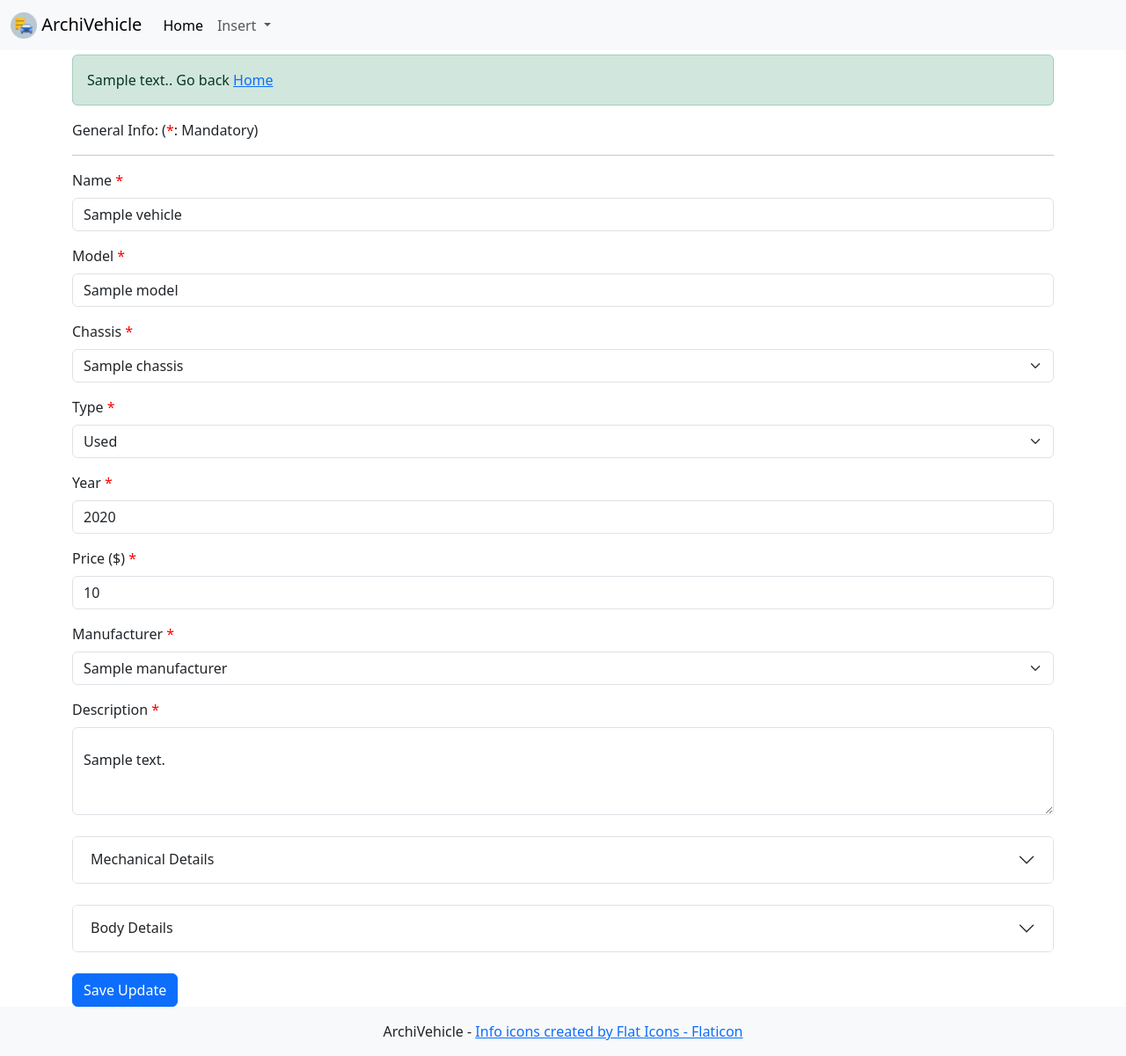
After one commit to Tensa53/archivehicle, a Flask app: template templates/update_vehicle.html in a window 1280 px wide. The commit adds this page. Shown: the whole page at 88% size. Run offline with Flask 3, Linux system fonts and the light colour scheme; the template is opened without the code that fills it: most values are stand-ins (such as "Sample title", 1, 10 or a date in 2020).

Commit message:
Initial implementation of update vehicle feature

```diff
--- a/app.py
+++ b/app.py
@@ -40,13 +40,13 @@ def get_image_path_chassis(chassis):
             return "../static/img/vehicle_sample_pickup-truck.png"
         case "Sedan":
             return "../static/img/vehicle_sample_sedan.png"
-        case "Suv":
+        case "SUV":
             return "../static/img/vehicle_sample_suv.png"
         case "Van":
             return "../static/img/vehicle_sample_van.png"
 
 
-def get_mechanical_details_filled(form):
+def get_mechanical_details(form):
     engine = form['engineInput']
     cylinders = form['cylindersInput']
     fuel = form['fuelInput']
@@ -79,53 +79,57 @@ def get_body_details(form):
         return None
 
 
+def process_vehicle_form():
+    name = request.form['nameInput']
+    model = request.form['modelInput']
+    chassis = request.form['chassisInput']
+    image = get_image_path_chassis(chassis)
+    type = request.form['typeInput']
+    year = request.form['yearInput']
+    price = request.form['priceInput']
+    manufacturer = request.form['manufacturerInput']
+    description = request.form['descriptionInput']
+    new_vehicle = {}
+    mechanical_details = get_mechanical_details(request.form)
+    body_details = get_body_details(request.form)
+    if body_details is None and mechanical_details is None:
+        new_vehicle = {"name": name, "model": model, "chassis": chassis, "type": type, "year": year, "price": price,
+                       "image": image,
+                       "description": description,
+                       "manufacturer_id": ObjectId(manufacturer)}
+    elif body_details is not None and mechanical_details is None:
+        new_vehicle = {"name": name, "model": model, "chassis": chassis, "type": type, "year": year, "price": price,
+                       "image": image,
+                       "description": description,
+                       "manufacturer_id": ObjectId(manufacturer),
+                       "body_details": body_details}
+    elif body_details is None and mechanical_details is not None:
+        new_vehicle = {"name": name, "model": model, "chassis": chassis, "type": type, "year": year, "price": price,
+                       "image": image,
+                       "description": description,
+                       "manufacturer_id": ObjectId(manufacturer),
+                       "mechanical_details": mechanical_details}
+    else:
+        new_vehicle = {"name": name, "model": model, "chassis": chassis, "type": type, "year": year, "price": price,
+                       "image": image,
+                       "description": description,
+                       "manufacturer_id": ObjectId(manufacturer),
+                       "mechanical_details": mechanical_details,
+                       "body_details": body_details}
+    return new_vehicle
+
+
 @app.route('/insert_vehicle', methods=['GET', 'POST'])
 def insert_vehicle():
     if request.method == 'POST':
-        name = request.form['nameInput']
-        model = request.form['modelInput']
-        chassis = request.form['chassisInput']
-        image = get_image_path_chassis(chassis)
-        type = request.form['typeInput']
-        year = request.form['yearInput']
-        price = request.form['priceInput']
-        manufacturer = request.form['manufacturerInput']
-        description = request.form['descriptionInput']
-
-        new_vehicle = {}
-        mechanical_details = get_mechanical_details_filled(request.form)
-        body_details = get_body_details(request.form)
-
-        if body_details is None and mechanical_details is None:
-            new_vehicle = {"name": name, "model": model, "chassis": chassis, "type": type, "year": year, "price": price,
-                           "image": image,
-                           "description": description,
-                           "manufacturer_id": ObjectId(manufacturer)}
-        elif body_details is not None and mechanical_details is None:
-            new_vehicle = {"name": name, "model": model, "chassis": chassis, "type": type, "year": year, "price": price,
-                           "image": image,
-                           "description": description,
-                           "manufacturer_id": ObjectId(manufacturer),
-                           "body_details": body_details}
-        elif body_details is None and mechanical_details is not None:
-            new_vehicle = {"name": name, "model": model, "chassis": chassis, "type": type, "year": year, "price": price,
-                           "image": image,
-                           "description": description,
-                           "manufacturer_id": ObjectId(manufacturer),
-                           "mechanical_details": mechanical_details}
-        else:
-            new_vehicle = {"name": name, "model": model, "chassis": chassis, "type": type, "year": year, "price": price,
-                           "image": image,
-                           "description": description,
-                           "manufacturer_id": ObjectId(manufacturer),
-                           "mechanical_details": mechanical_details,
-                           "body_details": body_details}
+        new_vehicle = process_vehicle_form()
 
         vehicles_col.insert_one(new_vehicle)
         return render_template('insert_vehicle.html', message_success="Vehicle inserted successfully")
 
     return render_template('insert_vehicle.html', manufacturers=list(manufacturers_col.find()),
-                           drivetrains = vehicles_col.distinct("mechanical_details.drivetrain", {}))
+                           drivetrains=vehicles_col.distinct("mechanical_details.drivetrain", {}),
+                           all_chassis=vehicles_col.distinct("chassis", {}))
 
 
 @app.route("/show_single_vehicle", methods=['GET', 'POST'])
@@ -149,6 +153,24 @@ def search_a_vehicle_advanced():
     return render_template("search_vehicle.html")
 
 
+@app.route("/update_vehicle", methods=['POST'])
+def update_vehicle():
+    input = request.form['updateBtn']
+
+    if input == "Update Info":
+        vehicle_id = request.form['vehicleId']
+        vehicle = vehicles_col.find_one({'_id': ObjectId(vehicle_id)})
+        return render_template('update_vehicle.html', vehicle=vehicle,
+                               manufacturers=list(manufacturers_col.find()),
+                               drivetrains=vehicles_col.distinct("mechanical_details.drivetrain", {}),
+                               all_chassis=vehicles_col.distinct("chassis", {}))
+    elif input == "Save Update":
+        vehicle_id = request.form['vehicleId']
+        updated_vehicle = process_vehicle_form()
+        vehicles_col.update_one({"_id": ObjectId(vehicle_id)}, {"$set": updated_vehicle}, upsert=False)
+        return render_template('update_vehicle.html', message_success="Vehicle updated successfully")
+
+
 @app.route("/delete_vehicle", methods=['POST'])
 def delete_vehicle():
     vehicle_id = request.form['vehicleId']
--- /dev/null
+++ b/templates/update_vehicle.html
@@ -0,0 +1,276 @@
+{% extends 'base.html' %}
+
+{% block content %}
+
+<div class="container">
+
+{% if message_success %}
+<div style="padding-top: 5px;">
+<div class="alert alert-success" role="alert">
+  {{ message_success }}. Go back <a href="/">Home</a>
+</div>
+</div>
+{% endif %}
+
+{% if vehicle %}
+<form method="POST">
+  <p>General Info: (<span style="color: red">*</span>: Mandatory)</p>
+  <hr>
+
+  <div class="mb-3">
+    <label for="nameInput" class="form-label">Name <span style="color: red">*</span> </label>
+    <input type="text" class="form-control" id="nameInput" name="nameInput" value="{{ vehicle['name'] }}" required>
+  </div>
+  <div class="mb-3">
+    <label for="modelInput" class="form-label">Model <span style="color: red">*</span> </label>
+    <input type="text" class="form-control" id="modelInput" name="modelInput" value="{{ vehicle['model'] }}" required>
+  </div>
+  <div class="mb-3">
+    <label for="chassisInput" class="form-label">Chassis <span style="color: red">*</span> </label>
+      <select id="chassisInput" name="chassisInput" class="form-select" required>
+        {% for chassis in all_chassis %}
+            {% if chassis == vehicle['chassis'] %}
+                <option value="{{ chassis }}" selected>{{ chassis }}</option>
+            {% else %}
+                <option value="{{ chassis }}">{{ chassis }}</option>
+            {% endif %}
+        {% endfor %}
+      </select>
+  </div>
+  <div class="mb-3">
+    <label for="typeInput" class="form-label">Type <span style="color: red">*</span> </label>
+      <select id="typeInput" name="typeInput" class="form-select" required>
+        {% if vehicle['type'] == "New" %}
+            <option value="New" selected>New</option>
+            <option value="Used">Used</option>
+        {% else %}
+            <option value="Used" selected>Used</option>
+            <option value="New">New</option>
+        {% endif %}
+      </select>
+  </div>
+  <div class="mb-3">
+    <label for="yearInput" class="form-label">Year <span style="color: red">*</span> </label>
+    <input type="number" class="form-control" id="yearInput" name="yearInput" min="1800" max="2024"
+           value="{{ vehicle['year'] }}" required>
+  </div>
+  <div class="mb-3">
+    <label for="priceInput" class="form-label">Price ($) <span style="color: red">*</span> </label>
+    <input type="number" class="form-control" id="priceInput" name="priceInput" min="1"
+           value="{{ vehicle['price'] }}" required>
+  </div>
+  <div class="mb-3">
+    <label for="manufacturerInput" class="form-label">Manufacturer <span style="color: red">*</span> </label>
+      <select id="manufacturerInput" name="manufacturerInput" class="form-select" required>
+        {% for manufacturer in manufacturers %}
+            {% if manufacturer == vehicle['manufacturer'] %}
+                <option value="{{ manufacturer['_id'] }}" selected>{{ manufacturer['name'] }}</option>
+            {% else %}
+                <option value="{{ manufacturer['_id'] }}">{{ manufacturer['name'] }}</option>
+            {% endif %}
+        {% endfor %}
+      </select>
+  </div>
+  <label for="descriptionInput" class="form-label">Description <span style="color: red">*</span> </label>
+  <div class="form-floating">
+    <textarea class="form-control" id="descriptionInput" name="descriptionInput" style="height: 100px">{{ vehicle['description'] }}</textarea>
+  </div>
+
+  <br>
+
+{% if vehicle['mechanical_details'] %}
+  <div class="accordion">
+    <div class="accordion-item">
+        <h2 class="accordion-header">
+            <button class="accordion-button collapsed" type="button" data-bs-toggle="collapse" data-bs-target="#collapseOne"
+                    aria-expanded="false" aria-controls="collapseOne">
+                Mechanical Details
+            </button>
+        </h2>
+        <div id="collapseOne" class="accordion-collapse collapse" data-bs-parent="#accordionExample">
+            <div class="accordion-body">
+                <div class="mb-3">
+                    <label for="engineInput" class="form-label">Engine</label>
+                    <input type="text" class="form-control" id="engineInput" name="engineInput"
+                    value="{{ vehicle['mechanical_details']['engine'] }}">
+                </div>
+                <div class="mb-3">
+                    <label for="cylindersInput" class="form-label">Cylinders</label>
+                    <input type="number" class="form-control" id="cylindersInput" name="cylindersInput"
+                    value="{{ vehicle['mechanical_details']['cylinders'] }}">
+                </div>
+                <div class="mb-3">
+                    <label for="fuelInput" class="form-label">Fuel</label>
+                    <input type="text" class="form-control" id="fuelInput" name="fuelInput"
+                    value="{{ vehicle['mechanical_details']['fuel'] }}">
+                </div>
+                <div class="mb-3">
+                    <label for="mileageInput" class="form-label">Mileage</label>
+                    <input type="number" class="form-control" id="mileageInput" name="mileageInput"
+                    value="{{ vehicle['mechanical_details']['mileage'] }}">
+                </div>
+                <div class="mb-3">
+                    <label for="transmissionInput" class="form-label">Transmission</label>
+                    <input type="text" class="form-control" id="transmissionInput" name="transmissionInput"
+                    value="{{ vehicle['mechanical_details']['transmission'] }}">
+                </div>
+                <div class="mb-3">
+                    <label for="mileageInput" class="form-label">Mileage</label>
+                    <input type="number" class="form-control" id="mileageInput" name="mileageInput"
+                    value="{{ vehicle['mechanical_details']['mileage'] }}">
+                </div>
+                <div class="mb-3">
+                    <label for="mileageInput" class="form-label">Transmission</label>
+                    <input type="text" class="form-control" id="transmissionInput" name="transmissionInput"
+                    value="{{ vehicle['mechanical_details']['transmission'] }}">
+                </div>
+                <div class="mb-3">
+                    <label for="drivetrainInput" class="form-label">Drivetrain</label>
+                         <select id="drivetrainInput" name="drivetrainInput" class="form-select">
+                            {% for drivetrain in drivetrains %}
+                                {% if drivetrain == vehicle['mechanical_details']['drivetrain'] %}
+                                    <option value="{{ drivetrain }}" selected>{{ drivetrain }}</option>
+                                {% else %}
+                                    <option value="{{ drivetrain }}">{{ drivetrain }}</option>
+                                {% endif %}
+                            {% endfor %}
+                        </select>
+                </div>
+            </div>
+        </div>
+        </div>
+  </div>
+{% else %}
+  <div class="accordion">
+    <div class="accordion-item">
+        <h2 class="accordion-header">
+            <button class="accordion-button collapsed" type="button" data-bs-toggle="collapse" data-bs-target="#collapseOne"
+                    aria-expanded="false" aria-controls="collapseOne">
+                Mechanical Details
+            </button>
+        </h2>
+        <div id="collapseOne" class="accordion-collapse collapse" data-bs-parent="#accordionExample">
+            <div class="accordion-body">
+                <div class="mb-3">
+                    <label for="engineInput" class="form-label">Engine</label>
+                    <input type="text" class="form-control" id="engineInput" name="engineInput">
+                </div>
+                <div class="mb-3">
+                    <label for="cylindersInput" class="form-label">Cylinders</label>
+                    <input type="number" class="form-control" id="cylindersInput" name="cylindersInput">
+                </div>
+                <div class="mb-3">
+                    <label for="fuelInput" class="form-label">Fuel</label>
+                    <input type="text" class="form-control" id="fuelInput" name="fuelInput">
+                </div>
+                <div class="mb-3">
+                    <label for="mileageInput" class="form-label">Mileage</label>
+                    <input type="number" class="form-control" id="mileageInput" name="mileageInput">
+                </div>
+                <div class="mb-3">
+                    <label for="transmissionInput" class="form-label">Transmission</label>
+                    <input type="text" class="form-control" id="transmissionInput" name="transmissionInput">
+                </div>
+                <div class="mb-3">
+                    <label for="mileageInput" class="form-label">Mileage</label>
+                    <input type="number" class="form-control" id="mileageInput" name="mileageInput">
+                </div>
+                <div class="mb-3">
+                    <label for="mileageInput" class="form-label">Transmission</label>
+                    <input type="text" class="form-control" id="transmissionInput" name="transmissionInput">
+                </div>
+                <div class="mb-3">
+                    <label for="drivetrainInput" class="form-label">Drivetrain</label>
+                         <select id="drivetrainInput" name="drivetrainInput" class="form-select">
+                            {% for drivetrain in drivetrains %}
+                                <option value="{{ drivetrain }}">{{ drivetrain }}</option>
+                            {% endfor %}
+                        </select>
+                </div>
+            </div>
+        </div>
+        </div>
+  </div>
+{% endif %}
+
+  <br>
+
+{% if vehicle['body_details'] %}
+  <div class="accordion">
+    <div class="accordion-item">
+        <h2 class="accordion-header">
+            <button class="accordion-button collapsed" type="button" data-bs-toggle="collapse" data-bs-target="#collapseTwo"
+                    aria-expanded="false" aria-controls="collapseTwo">
+                Body Details
+            </button>
+        </h2>
+        <div id="collapseTwo" class="accordion-collapse collapse" data-bs-parent="#accordionExample">
+            <div class="accordion-body">
+            <div class="mb-3">
+                <label for="trimInput" class="form-label">Trim</label>
+                <input type="text" class="form-control" id="trimInput" name="trimInput"
+                value="{{ vehicle['body_details']['trim'] }}">
+            </div>
+            <div class="mb-3">
+                <label for="doorsInput" class="form-label">Doors</label>
+                <input type="number" class="form-control" id="doorsInput" name="doorsInput" min="2"
+                value="{{ vehicle['body_details']['doors'] }}">
+            </div>
+            <div class="mb-3">
+                <label for="excolorInput" class="form-label">Exterior Color</label>
+                <input type="text" class="form-control" id="excolorInput" name="excolorInput"
+                value="{{ vehicle['body_details']['exterior_color'] }}">
+            </div>
+            <div class="mb-3">
+                <label for="incolorInput" class="form-label">Interior Color</label>
+                <input type="text" class="form-control" id="incolorInput" name="incolorInput"
+                value="{{ vehicle['body_details']['interior_color'] }}">
+            </div>
+            </div>
+        </div>
+        </div>
+  </div>
+{% else %}
+  <div class="accordion">
+    <div class="accordion-item">
+        <h2 class="accordion-header">
+            <button class="accordion-button collapsed" type="button" data-bs-toggle="collapse" data-bs-target="#collapseTwo"
+                    aria-expanded="false" aria-controls="collapseTwo">
+                Body Details
+            </button>
+        </h2>
+        <div id="collapseTwo" class="accordion-collapse collapse" data-bs-parent="#accordionExample">
+            <div class="accordion-body">
+            <div class="mb-3">
+                <label for="trimInput" class="form-label">Trim</label>
+                <input type="text" class="form-control" id="trimInput" name="trimInput">
+            </div>
+            <div class="mb-3">
+                <label for="doorsInput" class="form-label">Doors</label>
+                <input type="number" class="form-control" id="doorsInput" name="doorsInput" min="2">
+            </div>
+            <div class="mb-3">
+                <label for="excolorInput" class="form-label">Exterior Color</label>
+                <input type="text" class="form-control" id="excolorInput" name="excolorInput">
+            </div>
+            <div class="mb-3">
+                <label for="incolorInput" class="form-label">Interior Color</label>
+                <input type="text" class="form-control" id="incolorInput" name="incolorInput">
+            </div>
+            </div>
+        </div>
+        </div>
+  </div>
+{% endif %}
+
+  <br>
+
+    <input type="hidden" id="vehicleId" name="vehicleId" value="{{ vehicle['_id'] }}">
+    <input type="submit" id="updateBtn" name="updateBtn" formaction="{{ url_for('update_vehicle') }}"
+           class="btn btn-primary" value="Save Update">
+{% endif %}
+
+</form>
+</div>
+
+{% endblock %}
```
Also changed, not shown: templates/insert_vehicle.html (+4 -7 lines), templates/vehicle.html (+5 -8 lines).
